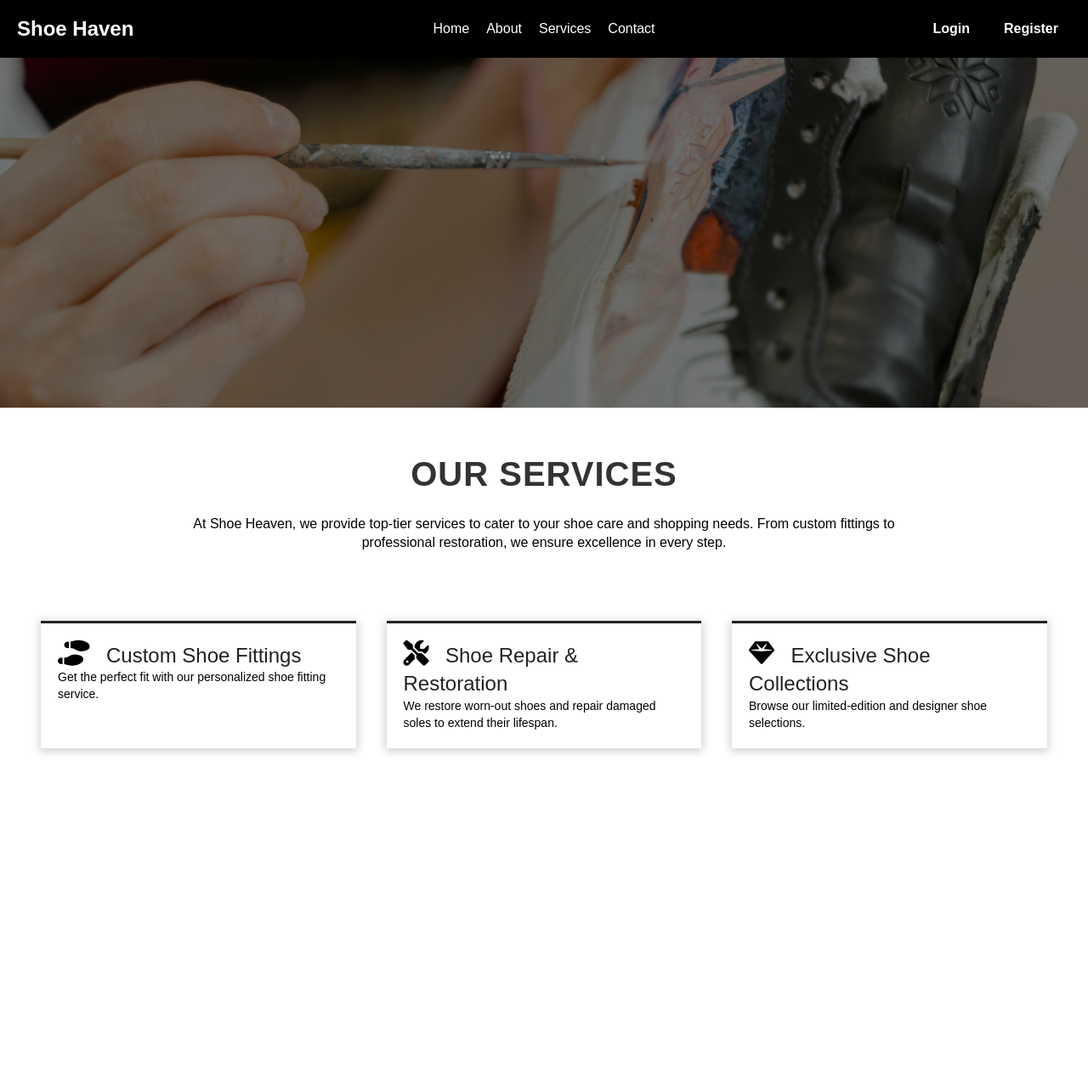
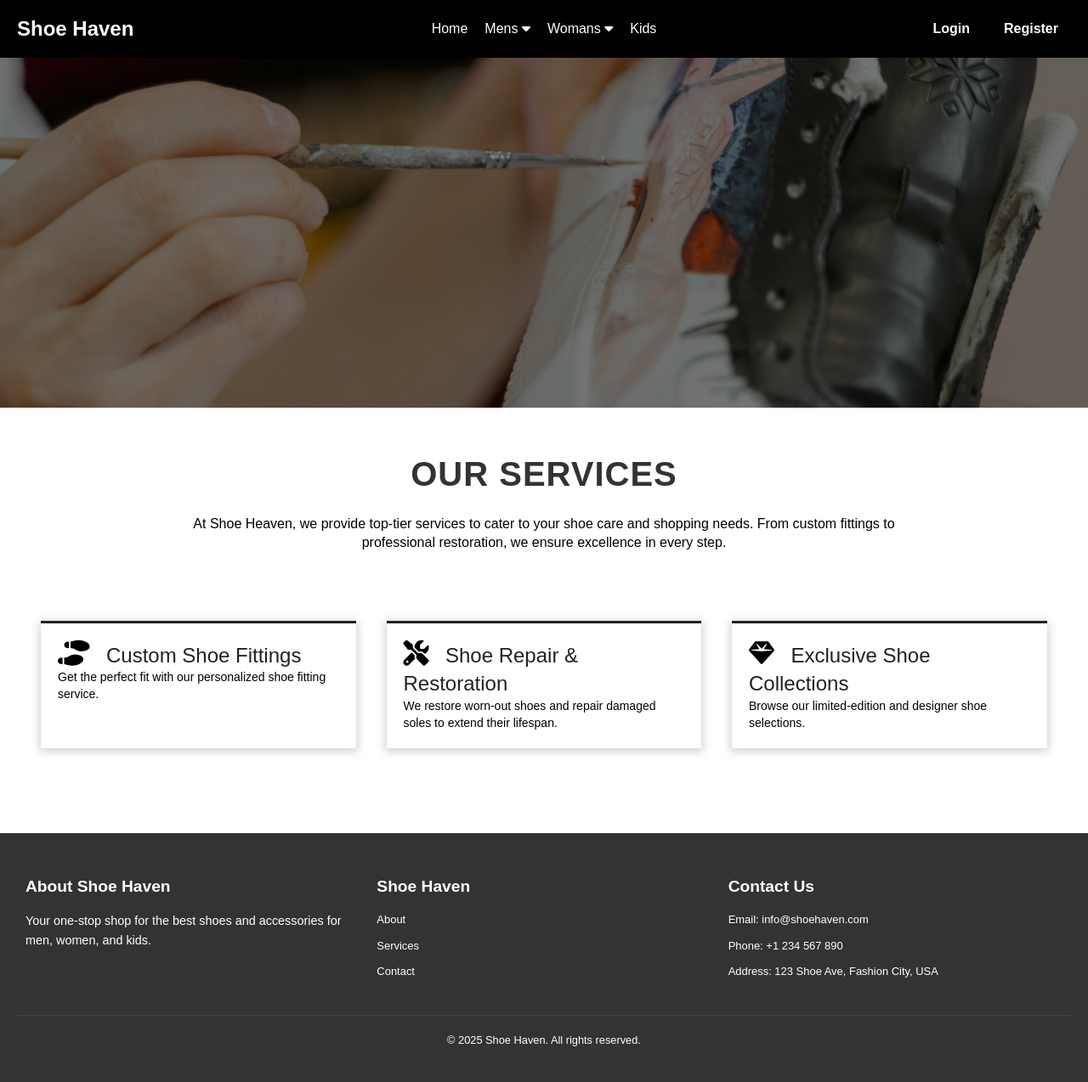
Before and after one commit to RijenMaharjan/collaborationPractice, a website: page view/service.html in a window 1280 px wide. Shown: the whole page at 85% size. Before the commit the page ends 981 px from the top, so only its background shows below. Drawn offline with nearby package versions, Linux system fonts and the light colour scheme; files whose address does not match are found by name.

Commit message:
footer added

```diff
--- a/view/service.html
+++ b/view/service.html
@@ -5,6 +5,7 @@
     <meta http-equiv="X-UA-Compatible" content="IE=edge" />
     <meta name="viewport" content="width=device-width, initial-scale=1.0" />
     <link rel="stylesheet" href="../css/style.css" />
+    <link rel="stylesheet" href="../css/footer.css" />
     <link rel="stylesheet" href="../css/service.css" />
     <script defer src="script.js"></script>
     <link
@@ -24,9 +25,23 @@
 
       <ul class="nav-links">
         <li><a href="index.html">Home</a></li>
-        <li><a href="about.html">About</a></li>
-        <li><a href="service.html">Services</a></li>
-        <li><a href="contactus.html">Contact</a></li>
+        <li class="dropdown">
+          <a href="#">Mens <i class="fa-solid fa-caret-down"></i></a>
+          <ul class="dropdown-content">
+            <li><a href="mens-shoes.html">Formal</a></li>
+            <li><a href="mens-apparel.html">Party</a></li>
+          </ul>
+        </li>
+
+        <!-- Womans Dropdown -->
+        <li class="dropdown">
+          <a href="#">Womans <i class="fa-solid fa-caret-down"></i></a>
+          <ul class="dropdown-content">
+            <li><a href="womens-shoes.html">Formal</a></li>
+            <li><a href="womens-apparel.html">Party</a></li>
+          </ul>
+        </li>
+        <li><a href="">Kids</a></li>
       </ul>
 
       <div class="nav-btns">
@@ -46,8 +61,9 @@
       <h3 class="section-title h-font">Our Services</h3>
       <div class="fp-detail">
         <p>
-          At Shoe Heaven, we provide top-tier services to cater to your shoe care and shopping needs.
-          From custom fittings to professional restoration, we ensure excellence in every step.
+          At Shoe Heaven, we provide top-tier services to cater to your shoe
+          care and shopping needs. From custom fittings to professional
+          restoration, we ensure excellence in every step.
         </p>
       </div>
 
@@ -65,7 +81,10 @@
             <i class="fas fa-tools"></i>
             <span>Shoe Repair & Restoration</span>
           </div>
-          <p>We restore worn-out shoes and repair damaged soles to extend their lifespan.</p>
+          <p>
+            We restore worn-out shoes and repair damaged soles to extend their
+            lifespan.
+          </p>
         </div>
 
         <div class="fp-facilities">
@@ -77,6 +96,42 @@
         </div>
       </div>
     </section>
+
+    <footer class="site-footer">
+      <div class="footer-container">
+        <div class="footer-section about">
+          <h3>About Shoe Haven</h3>
+          <p>
+            Your one-stop shop for the best shoes and accessories for men,
+            women, and kids.
+          </p>
+        </div>
+
+        <div class="footer-section links">
+          <h3>Shoe Haven</h3>
+          <ul>
+            <li><a href="about.html">About</a></li>
+            <li><a href="service.html">Services</a></li>
+            <li><a href="contactus.html">Contact</a></li>
+          </ul>
+        </div>
+
+        <div class="footer-section contact">
+          <h3>Contact Us</h3>
+          <ul>
+            <li>
+              Email: <a href="mailto:info@shoehaven.com">info@shoehaven.com</a>
+            </li>
+            <li>Phone: <a href="tel:+1234567890">+1 234 567 890</a></li>
+            <li>Address: 123 Shoe Ave, Fashion City, USA</li>
+          </ul>
+        </div>
+      </div>
+
+      <div class="footer-bottom">
+        <p>&copy; 2025 Shoe Haven. All rights reserved.</p>
+      </div>
+    </footer>
 
     <script>
       var swiper = new Swiper(".mySwiper", {
```
Also changed, not shown: view/about.html (+54 -3 lines), view/contactus.html (+54 -3 lines). Lines whose indentation alone changed are shown as unchanged.
